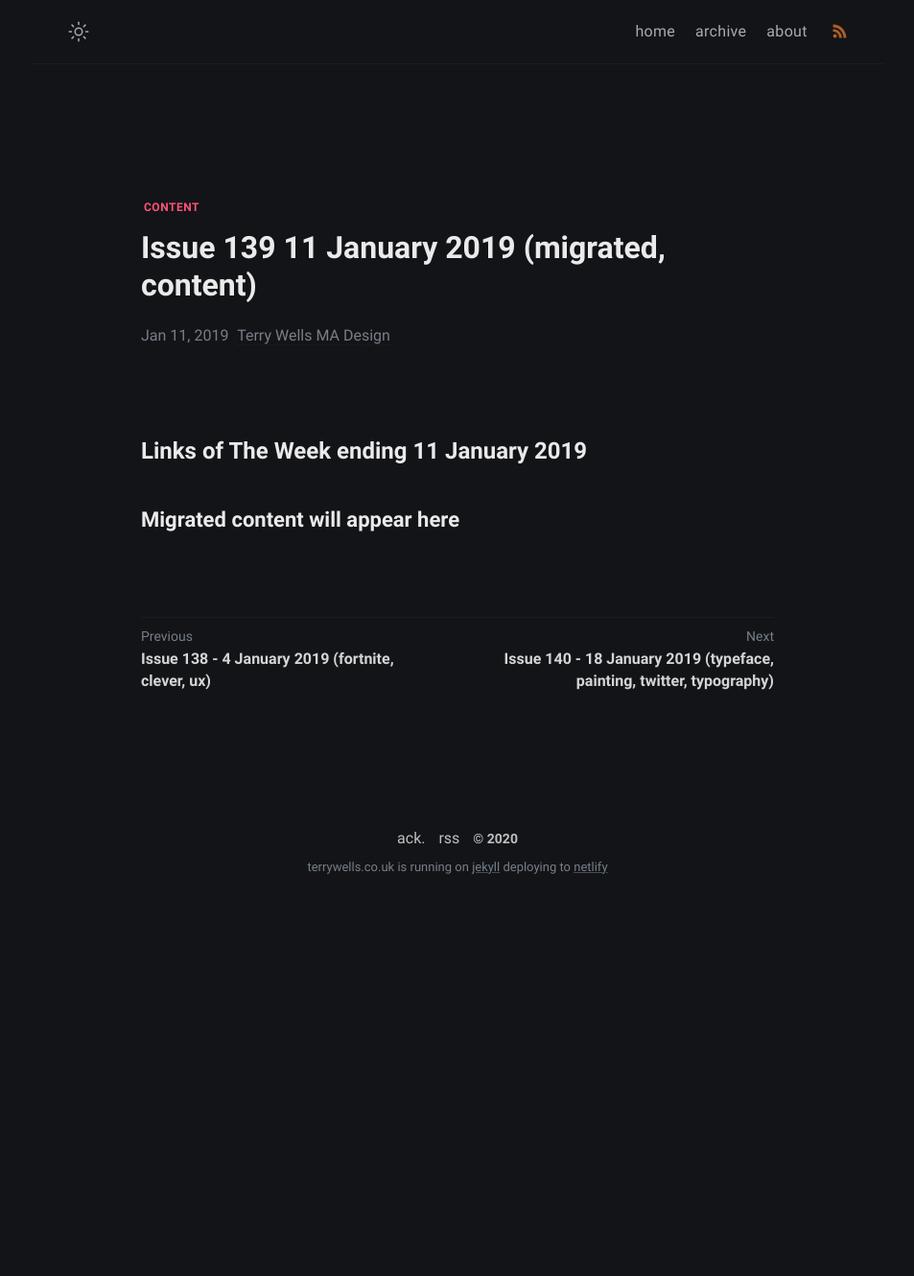
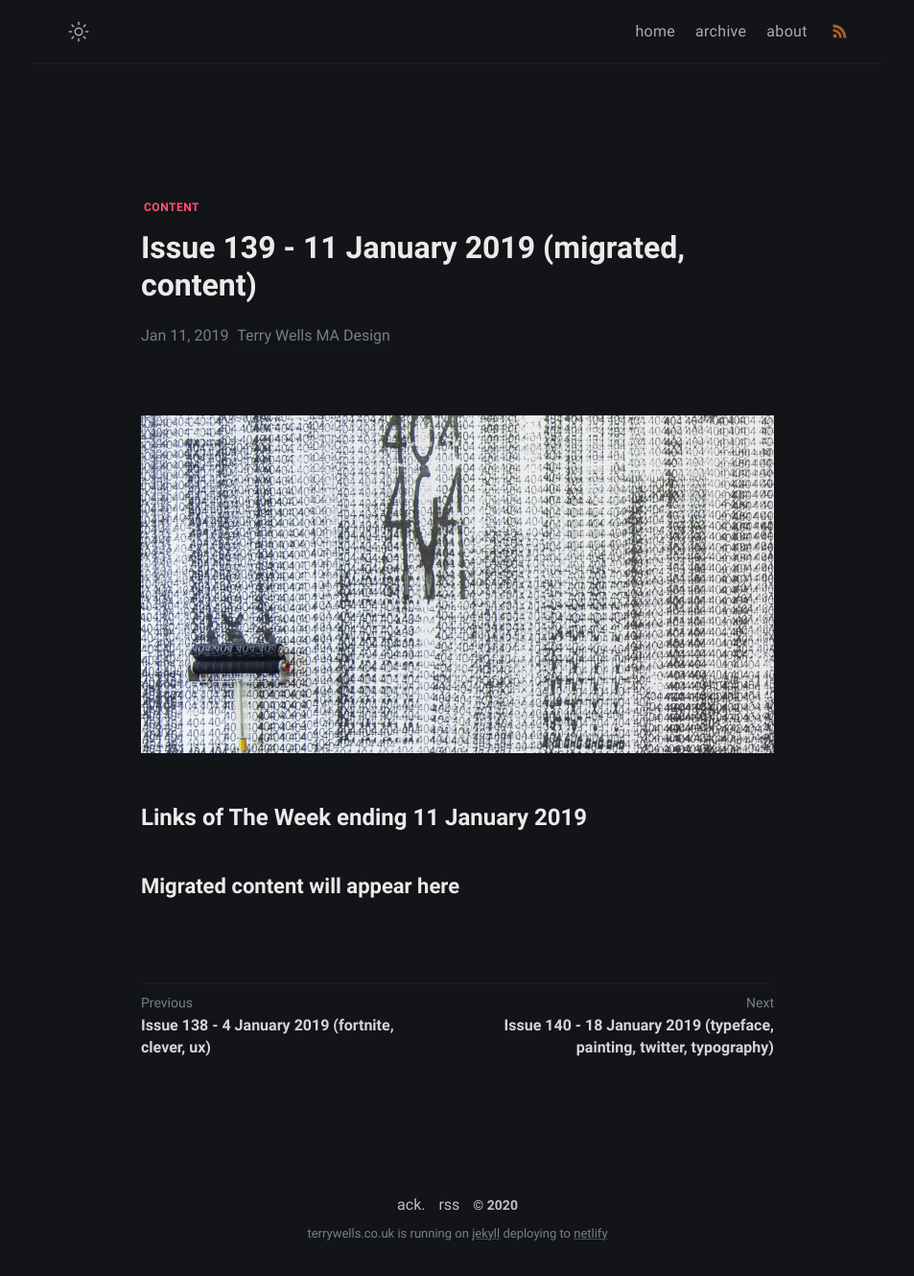
Before and after one commit to wristtattoo/jekyll-klise, a Jekyll site: the page built from _posts/2020-11-03-issue-139-11-january-2019-migrated-content.md, in a window 1280 px wide. Shown: the whole page at 96% size, without its empty margins (163-1116 px from the left). Built offline with Jekyll 4.4.1, drawn with Linux system fonts in a browser that asks for light colours; a script that is not in the unit is left out; before the commit the page ends 948 px from its top, so only the background shows below that.

Commit message:
Update Links of The Week “2020-11-03-issue-139-11-january-2019-migrated-content”

```diff
--- a/_posts/2020-11-03-issue-139-11-january-2019-migrated-content.md
+++ b/_posts/2020-11-03-issue-139-11-january-2019-migrated-content.md
@@ -1,9 +1,11 @@
 ---
 layout: post
-title: Issue 139 11 January 2019 (migrated, content)
+title: Issue 139 - 11 January 2019 (migrated, content)
 tags: content
 date: 2019-01-11T15:19:11.054Z
 ---
+![Migrated content will appear here](/assets/uploads/issue-139.jpg "Migrated content will appear here")
+
 # Links of The Week ending 11 January 2019
 
 ## Migrated content will appear here
```
